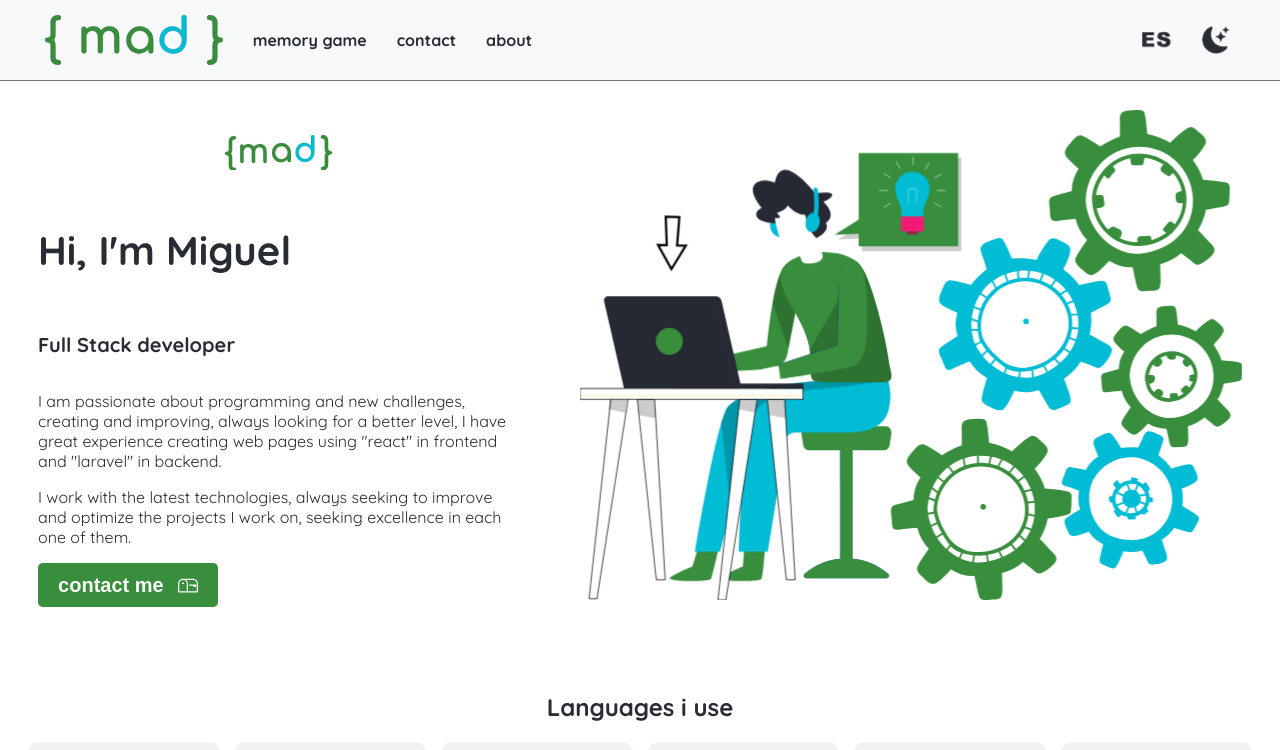
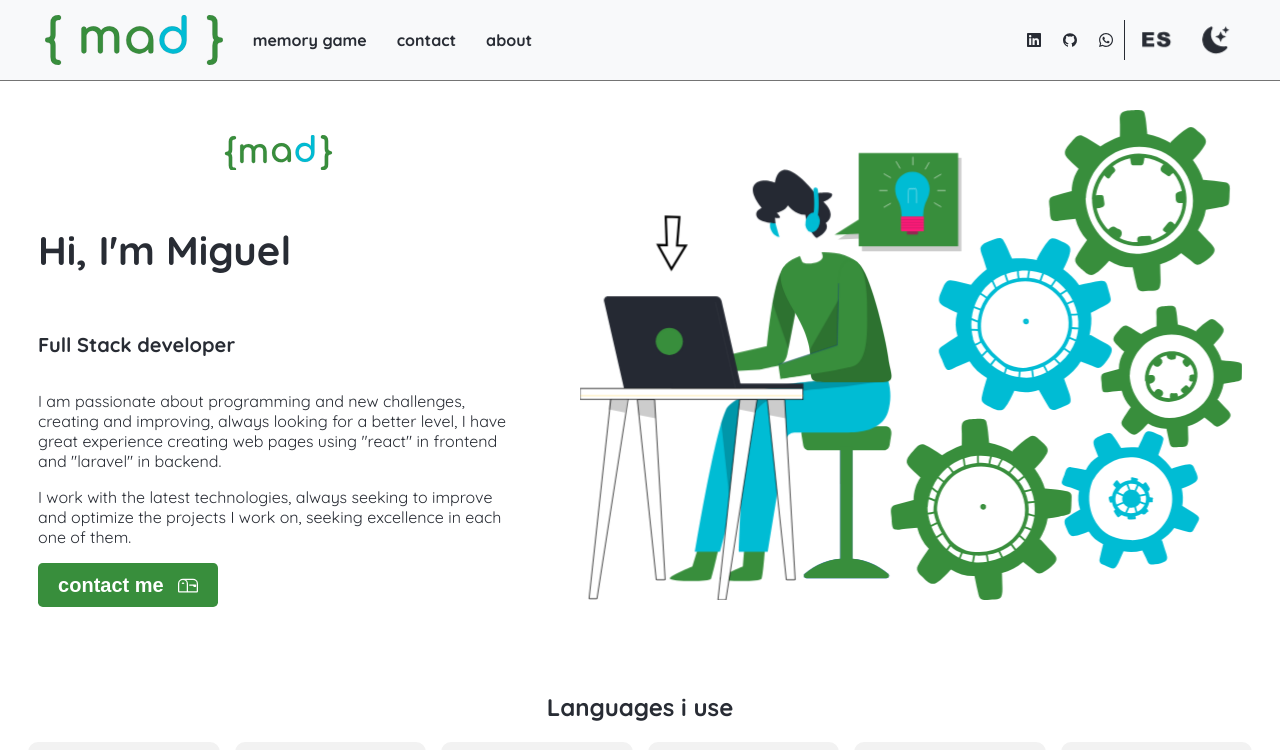
Before and after one commit to miguel2armas/portafolio, a React (Vite) app: page / in a window 1280 px wide. Shown: the top 750 px of the page. Built offline with nearby package versions, Linux system fonts and the light colour scheme; no server answers; the database is empty.

Commit message:
ultimos cambios segun recomendaciones

```diff
--- a/src/components/Footer/Footer.tsx
+++ b/src/components/Footer/Footer.tsx
@@ -1,6 +1,5 @@
 import { FormattedMessage } from "react-intl"
 import LogoImg from "../../../assets/img/img/logo.svg"
-import {ReactComponent as Facebook} from "../../../assets/img/icons/facebook.svg";
 import {ReactComponent as GitHub} from "../../../assets/img/icons/git_hub.svg";
 import {ReactComponent as WhatsApp} from "../../../assets/img/icons/whatsapp.svg";
 import {ReactComponent as Linkedin} from "../../../assets/img/icons/linkedin.svg";
@@ -25,9 +24,6 @@ export const Footer = () => {
         <div className="footer__right">
               <div>
                 <div className="footer__right--link">
-                  <a title="facebook" className="footer__right--ico" href="https://www.facebook.com/miguel.armasmoreno/" target={"_blank"} rel="apple-touch-icon">
-                    <Facebook/>
-                  </a>
                   <a title="linkedin" className="footer__right--ico" href="https://www.linkedin.com/in/miguel-angel-armas/" target={"_blank"} rel="apple-touch-icon">
                     <Linkedin/>
                   </a>
--- a/src/components/Header/Header.tsx
+++ b/src/components/Header/Header.tsx
@@ -5,6 +5,9 @@ import {ReactComponent as Moon} from "../../../assets/img/icons/moon.svg";
 import {ReactComponent as Es} from "../../../assets/img/icons/es_white.svg";
 import {ReactComponent as En} from "../../../assets/img/icons/en_white.svg";
 import {ReactComponent as Menu} from "../../../assets/img/icons/menu_ico.svg";
+import {ReactComponent as GitHub} from "../../../assets/img/icons/git_hub.svg";
+import {ReactComponent as WhatsApp} from "../../../assets/img/icons/whatsapp.svg";
+import {ReactComponent as Linkedin} from "../../../assets/img/icons/linkedin.svg";
 import LogoImg from "../../../assets/img/img/logo.svg"
 import { changeLanguage, selectLanguage } from "../../redux/reducers/languageReducer";
 import { FormattedMessage } from "react-intl";
@@ -50,6 +53,18 @@ export const Header = ({goToMemoryDiv, goToContentTopDiv, goToContactRefDiv, goT
               </div>
             </div>
             <div className="header__right">
+              <a title="linkedin" className="header__link--ico" href="https://www.linkedin.com/in/miguel-angel-armas/" target={"_blank"} rel="apple-touch-icon">
+                <Linkedin width={16} height={16}/>
+              </a>
+              <a title="github" className="header__link--ico" href="https://github.com/miguel2armas" target={"_blank"} rel="apple-touch-icon">
+                <GitHub width={16} height={16}/>
+              </a>
+              <a title="whatsApp" className="header__link--ico" href="https://wa.me/573146869798" target={"_blank"} rel="apple-touch-icon">
+                <WhatsApp width={16} height={16}/>
+              </a>
+              <div className="header__link--lineC">
+                <div className="header__link--line"/>
+              </div>
               <div className="header__link" onClick={() => dispatch(changeLanguage(currentLanguage==="es-CO"?"en-US":"es-CO"))}>
                 {currentLanguage==="es-CO"?<En className="header__animation--text"/>:<Es className="header__animation--text"/>}
               </div>
@@ -81,6 +96,19 @@ export const Header = ({goToMemoryDiv, goToContentTopDiv, goToContactRefDiv, goT
                   defaultMessage={`Acerca de`}
                 />
               </div>
+              <div className={`menuList__link--icoC`}>
+                <a title="linkedin" className="menuList__link--ico" href="https://www.linkedin.com/in/miguel-angel-armas/" target={"_blank"} rel="apple-touch-icon">
+                  <Linkedin width={26} height={26}/>
+                </a>
+                <a title="github" className="menuList__link--ico" href="https://github.com/miguel2armas" target={"_blank"} rel="apple-touch-icon">
+                  <GitHub width={26} height={26}/>
+                </a>
+                <a title="whatsApp" className="menuList__link--ico" href="https://wa.me/573146869798" target={"_blank"} rel="apple-touch-icon">
+                  <WhatsApp width={26} height={26}/>
+                </a>
+              </div>
+
+
           </div>
         </>
       )
--- a/src/scss/layout/_header.scss
+++ b/src/scss/layout/_header.scss
@@ -28,6 +28,33 @@
         display: flex;
     }
     &__link{
+        &--ico{
+            display: flex;
+            justify-content: center;
+            align-items: center;
+            color: currentColor;
+            text-decoration: none;
+            margin: 0 10px;
+            &:active{
+                text-decoration: none;
+            }
+            @media (max-width: $sm-desktop) {
+                display: none;
+            }
+        }
+        &--lineC{
+            padding: 20px 0;
+            width: 2px;
+            height: auto;
+            @media (max-width: $sm-desktop) {
+                display: none;
+            }
+        }
+        &--line{
+            width: 1px;
+            height: 100%;
+            background: var(--primary-color);
+        }
         align-items: center;
         cursor: pointer;
         display: flex;
@@ -152,6 +179,22 @@
             font-weight:700;
             filter: drop-shadow(5px 5px 5px rgb(121, 121, 121));
         }
+        &--icoC{
+            display: flex;
+            justify-content: space-around;
+            padding: 10px 0 15px 0;
+        }
+        &--ico{
+            display: flex;
+            justify-content: center;
+            align-items: center;
+            color: currentColor;
+            text-decoration: none;
+            margin: 0 10px;
+            &:active{
+                text-decoration: none;
+            }
+        }
     }
 }
 @keyframes flipRight {
```
